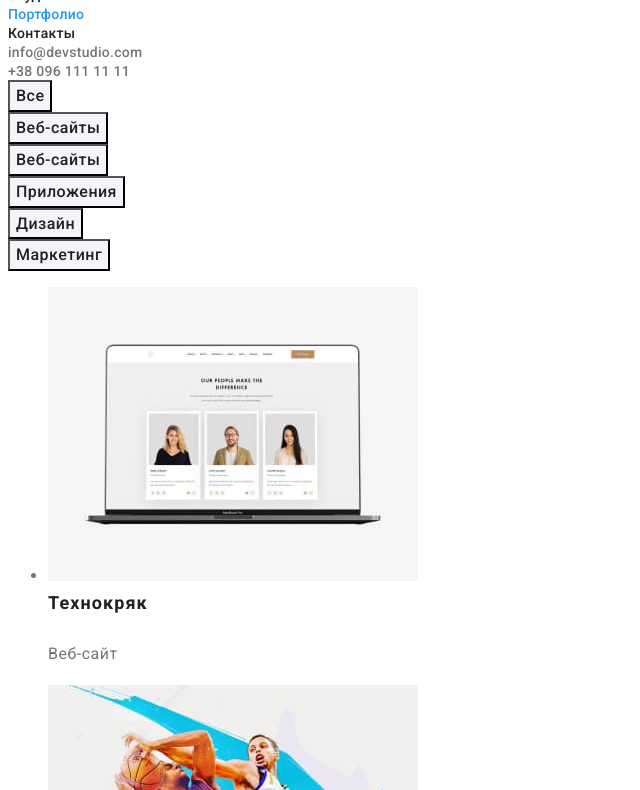
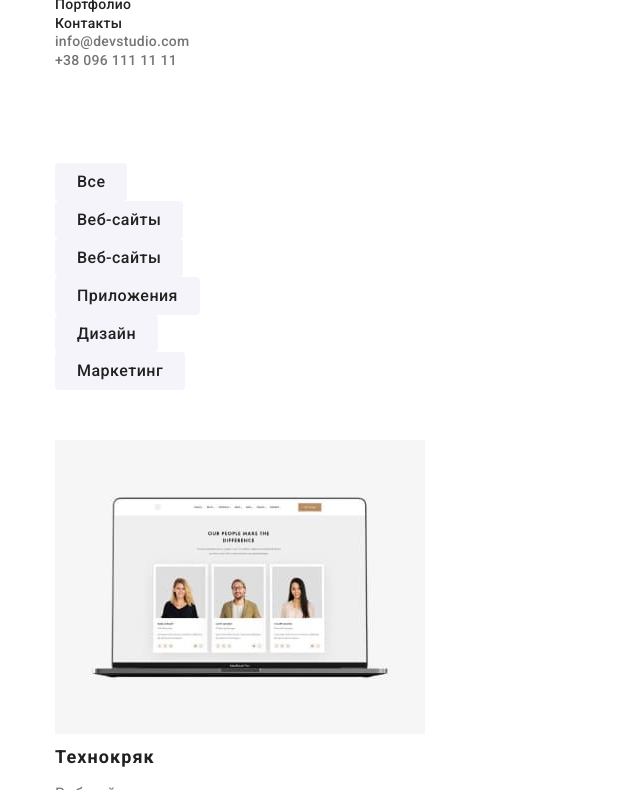
Before and after one commit to NatalliaMaskalenko/goit-markup-hw-03, a plain HTML site: page portfolio.html in a window 1280 px wide. Shown: the part 54-844 px from the top of the page, without its empty margins (0-640 px from the left). Drawn offline with nearby package versions, Linux system fonts and the light colour scheme.

Commit message:
Добавляет стиль элементам в файле Portfolio

```diff
--- a/css/mein.css
+++ b/css/mein.css
@@ -25,6 +25,7 @@ body {
   height: 1px !important;
   width: 1px !important;
   overflow: hidden;
+  margin-bottom: 0;
 }
 
 .items {
@@ -192,6 +193,7 @@ p {
 }
 .team-list {
   background-color: var(--color-white);
+  padding-bottom: 30px;
 }
 
 .team-subject {
@@ -202,6 +204,8 @@ p {
   line-height: 1.19;
   text-align: center;
   letter-spacing: 0.03em;
+
+  margin-bottom: 10px;
 }
 
 .team-member {
@@ -209,10 +213,20 @@ p {
   line-height: 1.19;
   text-align: center;
   letter-spacing: 0.03em;
+
+  margin-bottom: 0;
 }
 
 /* Контент страницы портфолио */
-.button {
+.portfolio {
+  padding: 94px 0;
+}
+
+.navigation {
+  margin-bottom: 50px;
+}
+
+.portfolio .items .button {
   background-color: var(--background-color-elements);
   color: var(--color-text-major);
 
@@ -221,12 +235,21 @@ p {
   line-height: 1.62;
   text-align: center;
   letter-spacing: 0.03em;
+
+  border-radius: 4px;
+  padding: 6px 22px;
+  border: none;
+  text-align: center;
 }
 
 .button:hover,
 .button:focus {
   background-color: var(--color-accent);
   color: var(--color-white);
+}
+
+.gallery-list {
+  padding-bottom: 20px;
 }
 
 .gallery-title {
@@ -236,12 +259,16 @@ p {
   font-size: 18px;
   line-height: 2;
   letter-spacing: 0.06em;
+
+  margin-bottom: 4px;
 }
 
 .gallery-text {
   font-size: 16px;
   line-height: 1.87;
   letter-spacing: 0.03em;
+
+  margin-bottom: 0;
 }
 
 /* Подвал страницы */
--- a/portfolio.html
+++ b/portfolio.html
@@ -11,30 +11,31 @@
       href="https://fonts.googleapis.com/css2?family=Raleway:wght@700&family=Roboto:wght@400;500;700;900&display=swap"
       rel="stylesheet"
     />
+    <link
+      rel="stylesheet"
+      href="https://cdnjs.cloudflare.com/ajax/libs/modern-normalize/1.0.0/modern-normalize.min.css"
+    />
     <link rel="stylesheet" href="./css/mein.css" />
   </head>
   <body>
     <!-- Шапка страницы -->
     <header class="header">
       <!-- Навигация -->
+      <div class="container">
         <nav>
           <a class="logo" href="./index.html">
             Web<span class="tiny">Studio</span></a
           >
           <ul class="pagination items">
-          <li><a class="pagination-list" href="./index.html">Студия</a></li>
             <li>
-            <a
-              class="pagination-list current"
-              href="./portfolio.html"
-              rel="noreferrer noopener"
-              >Портфолио</a
-            >
+              <a class="pagination-list current" href="./index.html">Студия</a>
+            </li>
+            <li>
+              <a class="pagination-list" href="./portfolio.html">Портфолио</a>
             </li>
             <li><a class="pagination-list" href="/Контакты">Контакты</a></li>
           </ul>
         </nav>
-
         <!-- Для связи -->
         <ul class="items">
           <li>
@@ -48,15 +49,17 @@
             >
           </li>
         </ul>
+      </div>
     </header>
     <!-- Контент страницы -->
     <main>
-      <section>
+      <section class="portfolio">
+        <div class="container">
           <h1 class="visually-hidden">Портфолио</h1>
 
           <h2 class="visually-hidden">Фильтр</h2>
 
-        <ul class="items">
+          <ul class="items navigation">
             <li>
               <button class="button" type="button">Все</button>
             </li>
@@ -79,7 +82,7 @@
 
           <h2 class="visually-hidden">Галерея проектов</h2>
 
-        <ul class="tems">
+          <ul class="items">
             <li class="gallery-list">
               <img
                 src="./images/Portfolio/tehnokryak.jpg"
@@ -151,7 +154,11 @@
             </li>
 
             <li class="gallery-list">
-            <img src="./images/Portfolio/lab.jpg" width="370" alt="Этикетка" />
+              <img
+                src="./images/Portfolio/lab.jpg"
+                width="370"
+                alt="Этикетка"
+              />
               <h3 class="gallery-title">Проект LAB</h3>
               <p class="gallery-text">Маркетинг</p>
             </li>
@@ -166,6 +173,7 @@
               <p class="gallery-text">Приложение</p>
             </li>
           </ul>
+        </div>
       </section>
     </main>
 
```
Lines whose indentation alone changed are shown as unchanged.
